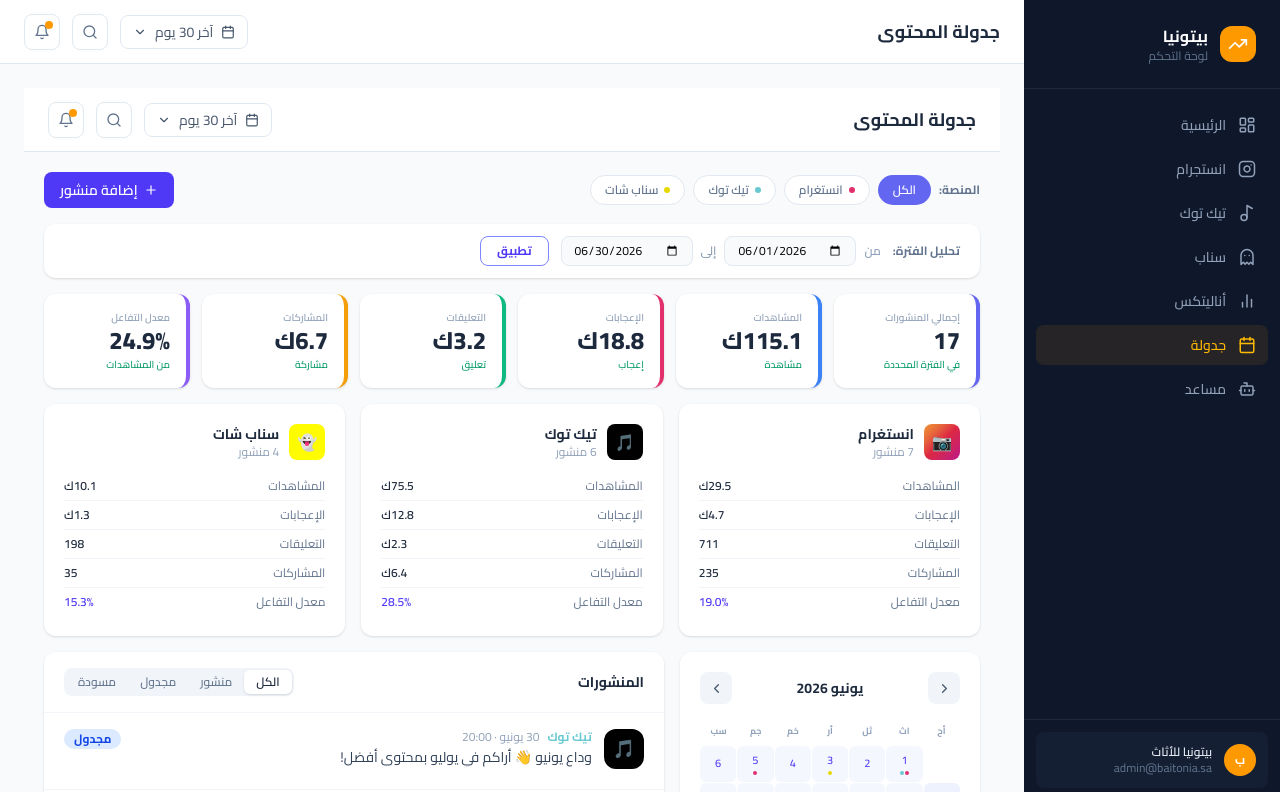
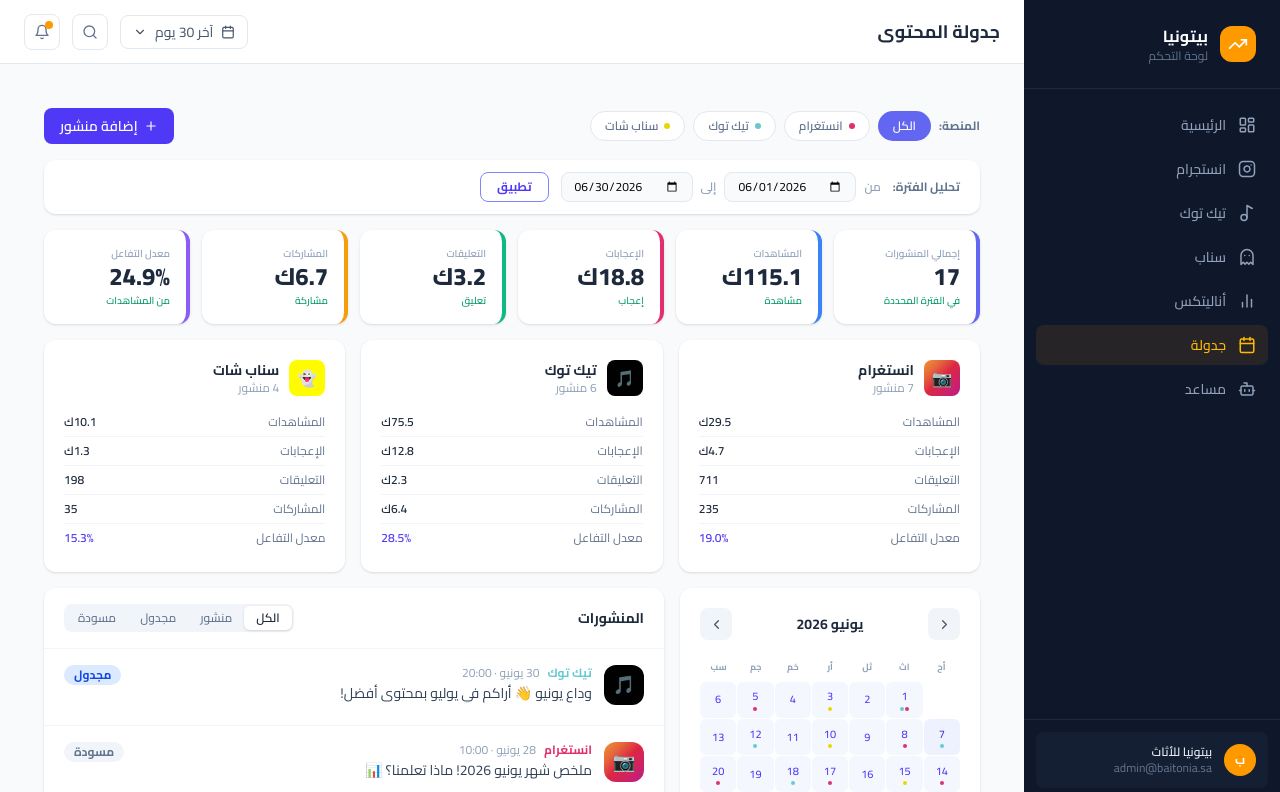
Before and after one commit to jumanahjeelani-svg/baytonia-dashboard, a Next.js app: page /scheduler in a window 1280 px wide. Shown: the top 792 px of the page. Built offline with nearby package versions, Linux system fonts and the light colour scheme.

Commit message:
Update page.tsx

```diff
--- a/src/app/(dashboard)/scheduler/page.tsx
+++ b/src/app/(dashboard)/scheduler/page.tsx
@@ -1,10 +1,8 @@
-import TopBar from "@/components/TopBar";
 import SchedulerClient from "@/components/scheduler/SchedulerClient";
 
 export default function SchedulerPage() {
   return (
     <div className="flex flex-col flex-1 overflow-hidden">
-      <TopBar title="جدولة المحتوى" />
       <SchedulerClient />
     </div>
   );
```
